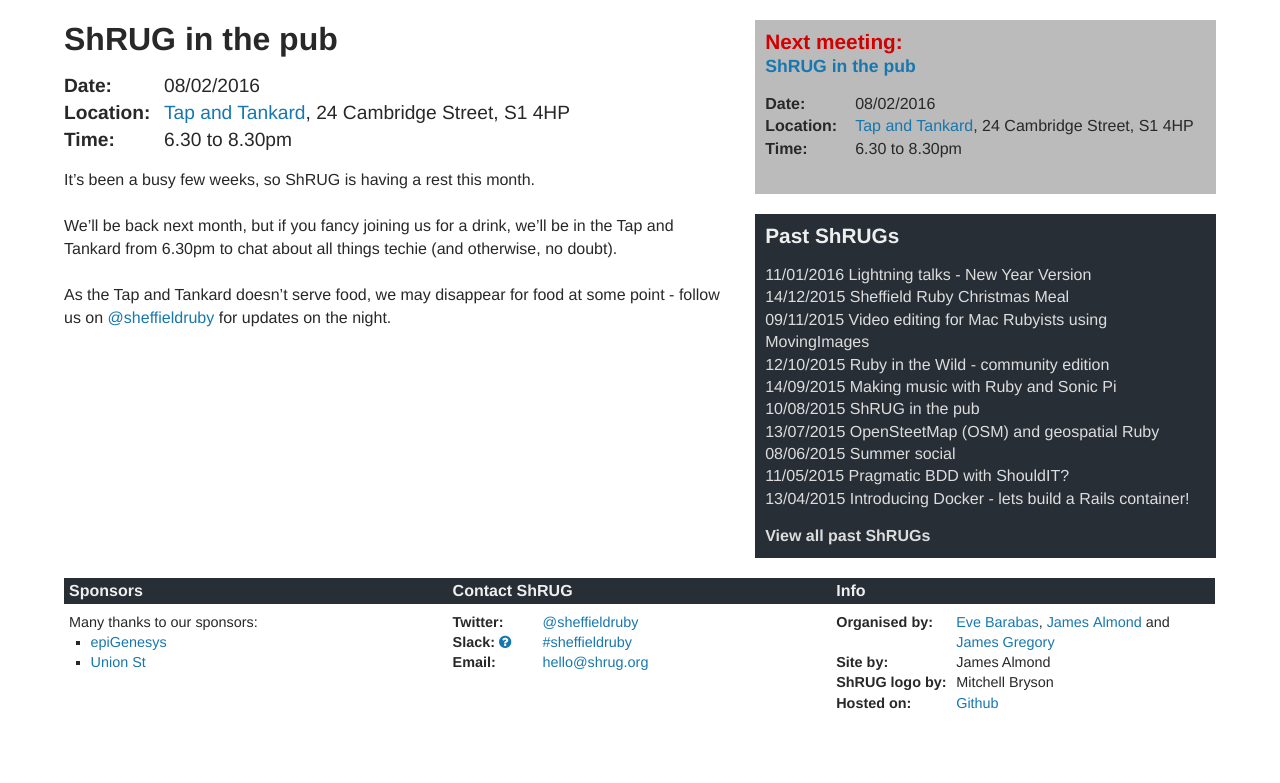
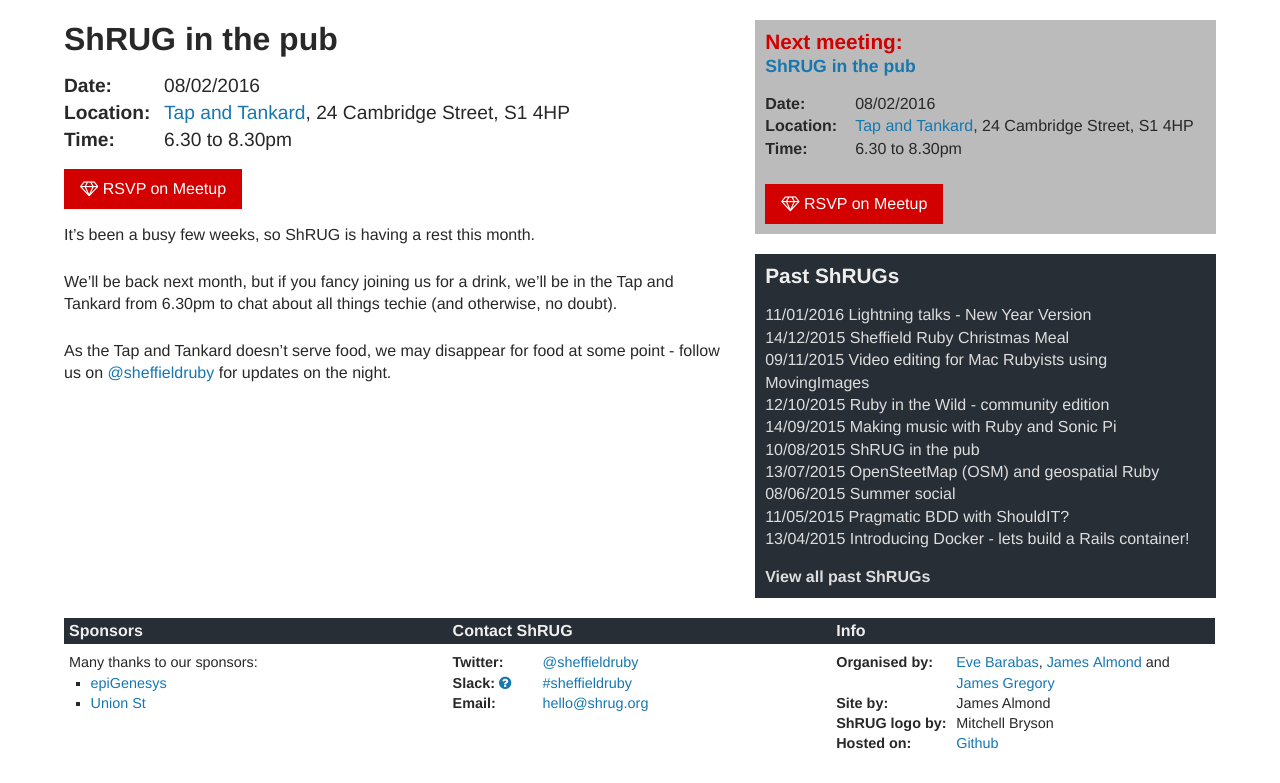
Before and after one commit to shruggers/shruggers.github.com, a Jekyll site: the page built from _posts/2016-02-08-shrug-75.markdown, in a window 1280 px wide. Shown: the part 171-954 px from the top of the page. Built offline with Jekyll 4.4.1, drawn with Linux system fonts in a browser that asks for light colours; nearby versions of some CDN libraries; before the commit the page ends 914 px from its top, so only the background shows below that; some of the changed lines change nothing that is shown.

Commit message:
:boom: more re-arangemenet

```diff
--- a/_posts/2016-02-08-shrug-75.markdown
+++ b/_posts/2016-02-08-shrug-75.markdown
@@ -7,10 +7,11 @@ categories: meetings
 tags: [ruby, shruggers, community]
 date: 2016-02-08 18:30
 time: 6.30 to 8.30pm
+meetup: 227840241
+published: true
 location: Tap and Tankard
 location_addr: 24 Cambridge Street, S1 4HP
-location_link: https://www.google.co.uk/maps/place/Tap+and+Tankard/@53.3796735,-1.4723154,15z
-published: true
+location_link: https://www.google.co.uk/maps/place/Tap+and+Tankard/@53.3796767,-1.4745041,17z/data=!3m1!4b1!4m2!3m1!1s0x48798281a5febb37:0x1aec130e08be4622
 ---
 
 It's been a busy few weeks, so ShRUG is having a rest this month.
```
